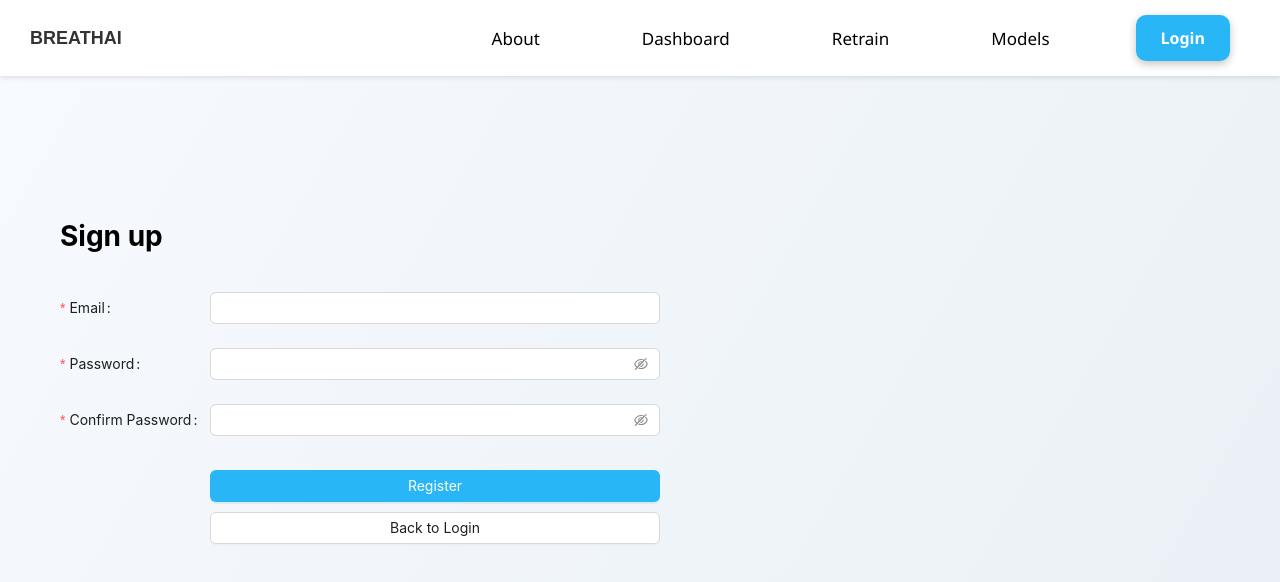
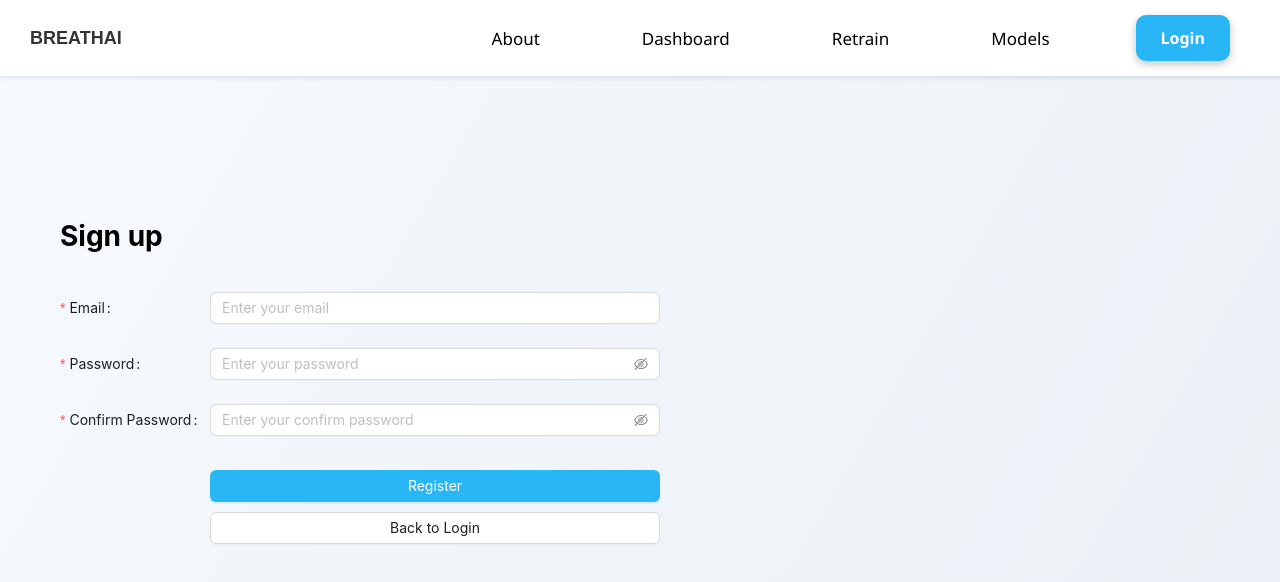
Before and after one commit to feliciajow/capstone-copd, a React (Create React App) app: page /signup in a window 1280 px wide. Shown: the top 582 px of the page. Built offline with nearby package versions, Linux system fonts and the light colour scheme.

Commit message:
upades to login signup (in progress)

```diff
--- a/src/App.js
+++ b/src/App.js
@@ -15,7 +15,7 @@ function Header() {
   return (
     <div className="navbar">
       <div className="navbar-left">
-        <div className="navbar-title">BREATHAI</div>
+        <div className="navbar-title" onClick={() => navigate('/about')}>BREATHAI</div>
       </div>
       <div className="navbar-right">
         <button className="about-btn" onClick={() => navigate('/about')}>About</button>
--- a/src/pages/login.js
+++ b/src/pages/login.js
@@ -101,7 +101,7 @@ const Login = () => {
           </Row>
           <Row>
             <Col span={24}>
-              <Button className="login-btns" type="primary" htmlType="submit">
+              <Button className="login-btns" type="primary" style={{ width: "100%", marginTop: "10px", backgroundColor: "#29b6f6" }} htmlType="submit">
                 Login
               </Button>
             </Col>
--- a/src/pages/signup.js
+++ b/src/pages/signup.js
@@ -54,7 +54,7 @@ const Signup = () => {
           ]}
           hasFeedback
         >
-          <Input />
+          <Input placeholder='Enter your email'/>
         </Form.Item>
 
         <Form.Item style={{ textAlign: "left" }}
@@ -74,7 +74,7 @@ const Signup = () => {
           ]}
           hasFeedback
         >
-          <Input.Password />
+          <Input.Password placeholder='Enter your password'/>
         </Form.Item>
 
         <Form.Item style={{ textAlign: "left" }}
@@ -90,21 +90,24 @@ const Signup = () => {
             },
             ({ getFieldValue }) => ({
               validator(_, value) {
-                if (!value || getFieldValue('password') === value) {
+                if (!value){
                   return Promise.resolve();
                 }
-                return Promise.reject(new Error('The new password that you entered do not match!'));
+                if (value !== getFieldValue('password')){
+                  return Promise.reject(new Error('Confirm password entered do not match!'));
+                }
+                return Promise.resolve();
               },
             }),
           ]}
         >
-          <Input.Password />
+          <Input.Password placeholder='Enter your confirm password'/>
         </Form.Item>
 
         <Form.Item label={null}>
           <Row>
             <Col span={24}>
-              <Button type="primary" style={{ width: "100%", marginTop: "10px", backgroundColor: "#29b6f6" }} htmlType="submit">
+              <Button className="register-btns" type="primary" style={{ width: "100%", marginTop: "10px", backgroundColor: "#29b6f6" }} htmlType="submit">
                 Register
               </Button>
             </Col>
--- a/src/pages/style.css
+++ b/src/pages/style.css
@@ -4,7 +4,7 @@
     margin-top: 10px
 }
 .login-btns{
-    background-color: #27a3dc;
+    background-color: #29b6f6;
 }
 
 .login-container, .signup-container{
@@ -27,9 +27,8 @@
     margin-top: 30px;
 }
 
-.btns:hover, .forgotpwd-btns:hover {
+.btns:hover, .forgotpwd-btns:hover, .register-btns:hover, .login-btns:hover {
     box-shadow: 0 4px 8px rgba(0, 0, 0, 0.2);
-    background-color: #27a3dc;
 }
 
 .card-container {
```
